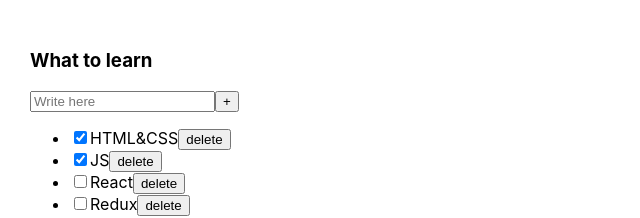
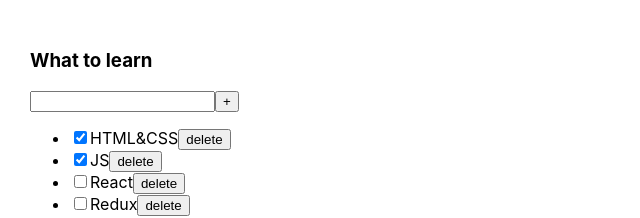
Before and after one commit to MartaVeresova/Todolist_TS, a React (Create React App) app: page / in a window 1280 px wide. Shown: the top 218 px of the page, without its empty margins (0-640 px from the left). Built offline with nearby package versions, Linux system fonts and the light colour scheme.

Commit message:
Todolist_TS - add uuid; add task; e.currentTarget, onClick, onChange, onKeyPress; refactoring

```diff
--- a/package.json
+++ b/package.json
@@ -10,6 +10,8 @@
     "@types/node": "^12.0.0",
     "@types/react": "^16.9.0",
     "@types/react-dom": "^16.9.0",
+    "@types/uuid": "^8.3.0",
+    "uuid": "^8.3.2",
     "react": "^16.13.1",
     "react-dom": "^16.13.1",
     "react-scripts": "3.4.1",
--- a/src/App.tsx
+++ b/src/App.tsx
@@ -1,24 +1,24 @@
 import React, {useState} from 'react';
 import './App.css';
 import {TasksPropsType, Todolist} from './Todolist';
+import {v1} from 'uuid';
 
 export type FilterValuesType = 'all' | 'active' | 'completed'
 
+
 function App() {
-
     const [tasks, setTasks] = useState<Array<TasksPropsType>>([
-        {id: 1, title: 'HTML&CSS', isDone: true}, //t
-        {id: 2, title: 'JS', isDone: true}, //t
-        {id: 3, title: 'React', isDone: false}, //t
-        {id: 4, title: 'Redux', isDone: false}, //t
+        {id: v1(), title: 'HTML&CSS', isDone: true}, //t
+        {id: v1(), title: 'JS', isDone: true}, //t
+        {id: v1(), title: 'React', isDone: false}, //t
+        {id: v1(), title: 'Redux', isDone: false}, //t
     ])
     const [filter, setFilter] = useState<FilterValuesType>('all')
 
-    function removeTasks(id: number) {
+    function removeTasks(id: string) {
         const filteredTasks = tasks.filter(t => t.id !== id) //фильтр, пропусти те таски, id-шки которых не равны удаленной id-шке
         setTasks(filteredTasks) //setTasks - функция, которая меняет данные и вызывается после логической обработки; в параметрах - отфильтрованный массив
     }
-
     function changeFilter(value: FilterValuesType) {
         setFilter(value)
     }
@@ -31,15 +31,22 @@
         tasksForTodolist = tasks.filter(t => t.isDone === false)
     }
 
+    function addTask(title: string) {
+        const newTask = {id: v1(), title, isDone: false}
+        const newTasks = [newTask, ...tasks]
+        setTasks(newTasks)
+    }
+
     return (
         <div className="App">
             <Todolist title={'What to learn'}
                       tasks={tasksForTodolist}
                       removeTasks={removeTasks}
                       changeFilter={changeFilter}
+                      addTask={addTask}
             />
         </div>
-    );
+    )
 }
 
-export default App;
+export default App
--- a/src/Todolist.tsx
+++ b/src/Todolist.tsx
@@ -1,44 +1,74 @@
-import React from 'react';
+import React, {ChangeEvent, KeyboardEvent, useState} from 'react';
 import {FilterValuesType} from './App';
 
 export type TasksPropsType = {
-    id: number
+    id: string
     title: string
     isDone: boolean
 }
-
 export type TodolistPropsType = {
     title: string
     tasks: Array<TasksPropsType>
-    removeTasks: (id: number) => void
+    removeTasks: (id: string) => void
     changeFilter: (value: FilterValuesType) => void
+    addTask: (title: string) => void
 }
 
+
 export function Todolist(props: TodolistPropsType) {
+    const [newTaskTitle, setNewTaskTitle] = useState('')
+
+    const onChangeHandler = (e: ChangeEvent<HTMLInputElement>) => setNewTaskTitle(e.currentTarget.value)
+    const onKeyPressHandler = (e: KeyboardEvent<HTMLInputElement>) => {
+        if (e.key === 'Enter') {
+            props.addTask(newTaskTitle);
+            setNewTaskTitle('')
+        }
+    }
+    const onClickAddTask = () => {
+        props.addTask(newTaskTitle);
+        setNewTaskTitle('')
+    }
+    const onAllClickHandler = () => {
+        props.changeFilter('all')
+    }
+    const onActiveClickHandler = () => {
+        props.changeFilter('active')
+    }
+    const onCompletedClickHandler = () => {
+        props.changeFilter('completed')
+    }
+
     return (
         <div>
             <h3>{props.title}</h3>
             <div>
-                <input placeholder={'Write here'}/>
-                <button>+</button>
+                <input
+                    value={newTaskTitle}
+                    onChange={onChangeHandler}
+                    onKeyPress={onKeyPressHandler}/>
+                <button onClick={onClickAddTask}>+</button>
             </div>
             <ul>
                 {
-                    props.tasks.map(t => <li key={t.id}>
-                        <input type="checkbox" checked={t.isDone}/>
-                        <span>{t.title}</span>
-                        <button onClick={() => {
+                    props.tasks.map(t => {
+                        const onRemoveHandler = () => {
                             props.removeTasks(t.id)
-                        }}>delete
-                        </button>
-
-                    </li>)
+                        }
+                        return (
+                            <li key={t.id}>
+                                <input type="checkbox" checked={t.isDone}/>
+                                <span>{t.title}</span>
+                                <button onClick={onRemoveHandler}>delete
+                                </button>
+                            </li>)
+                    })
                 }
             </ul>
             <div>
-                <button onClick={() => {props.changeFilter('all')}}> All</button>
-                <button onClick={() => {props.changeFilter('active')}}>Active</button>
-                <button onClick={() => {props.changeFilter('completed')}}>Completed</button>
+                <button onClick={onAllClickHandler}> All</button>
+                <button onClick={onActiveClickHandler}>Active</button>
+                <button onClick={onCompletedClickHandler}>Completed</button>
             </div>
         </div>
     )
```
Also changed, not shown: 1 other file (tests, documents, lock files or other folders).
